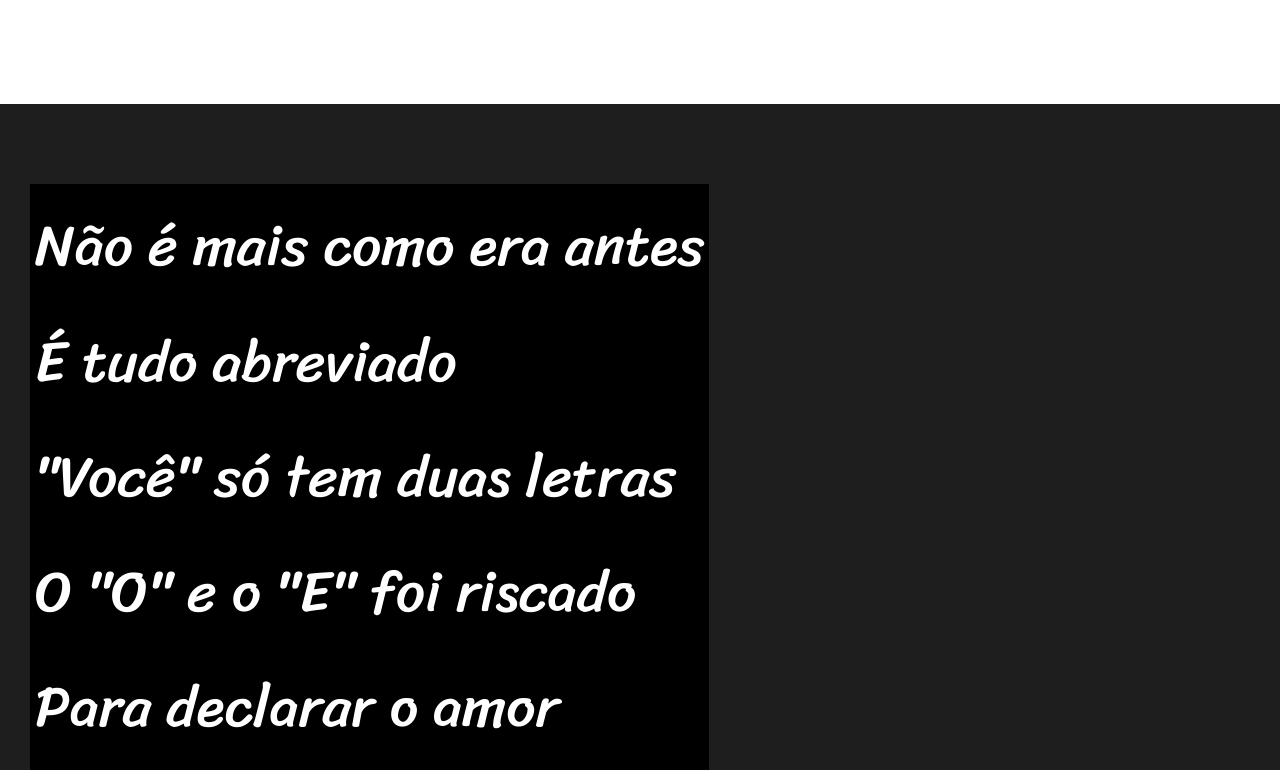
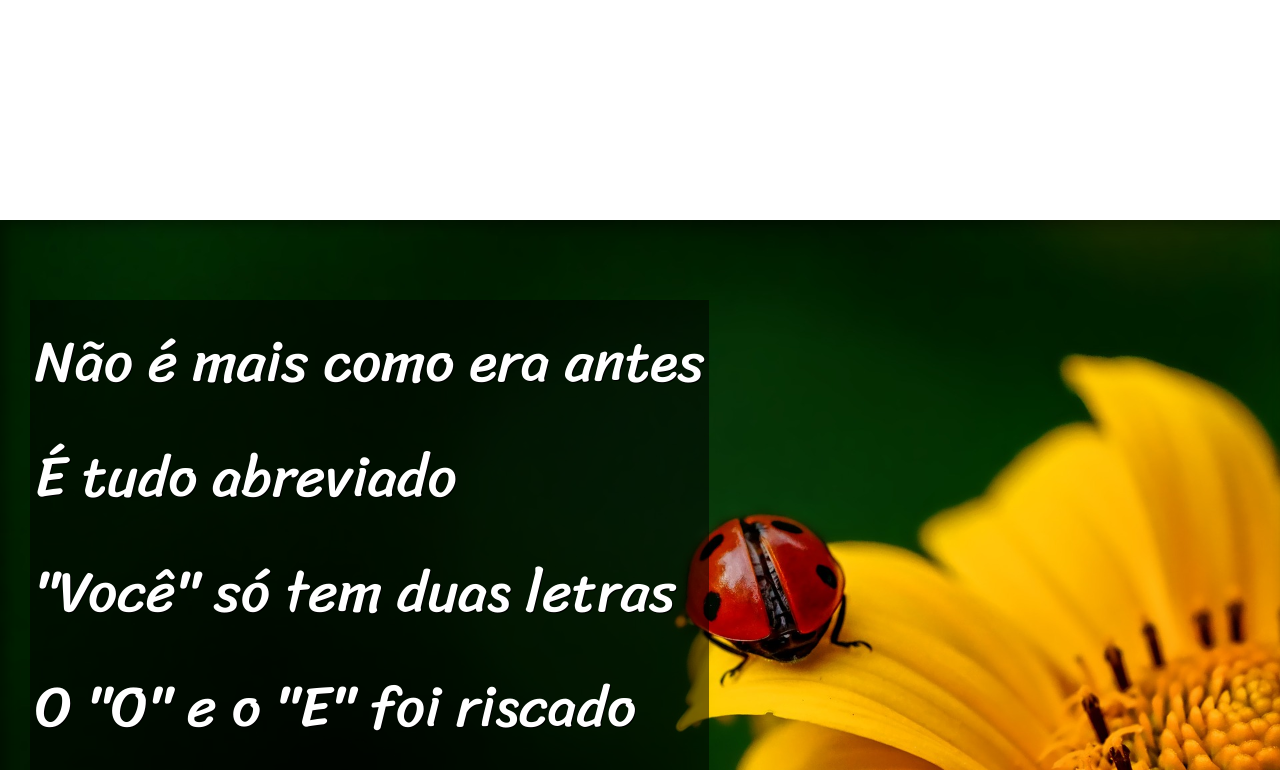
Before and after one commit to eurico123/html-css-henrique, a plain HTML site: page desafios/d012/index.html in a window 1280 px wide. Shown: the part 1130-1900 px from the top of the page. Drawn offline with Linux system fonts and the light colour scheme.

Commit message:
projeto cordel finalizado

```diff
--- a/desafios/d012/estilo/style.css
+++ b/desafios/d012/estilo/style.css
@@ -69,12 +69,30 @@ section.normal {
 section.imagem {
     background-color: rgb(31, 30, 30);
     color: white;
+    box-shadow: inset 6px 6px 13px 0px rgba(0, 0, 0, 0.39);
+    background-size: cover;
+    background-attachment: fixed;
+}
+
+section > p {
+    padding-bottom: 2em;
 }
 
 section.imagem > p {
     display: inline-block;
     padding: 5px;
-    background-color: black;
+    background-color: rgba(0, 0, 0, 0.514);
+    text-shadow: 1px 1px 0px black;
+}
+
+section#img01 {
+    background-image: url('../imagens/background001.jpg');
+    background-position: right center;
+}
+
+section#img02 {
+    background-image: url('../imagens/background002.jpg');
+    background-position: right center;
 }
 
 footer {
--- a/desafios/d012/index.html
+++ b/desafios/d012/index.html
@@ -28,7 +28,7 @@
         </p>
     </section>
 
-    <section class="imagem">
+    <section class="imagem" id="img01">
         <p>
             Não é mais como era antes <br>
             É tudo abreviado <br>
@@ -62,7 +62,7 @@
         </p>
     </section>
 
-    <section class="imagem">
+    <section class="imagem" id="img02">
         <p>
             Tenho saudade das cartas <br>
             Escritas com a própria mão <br>
```
